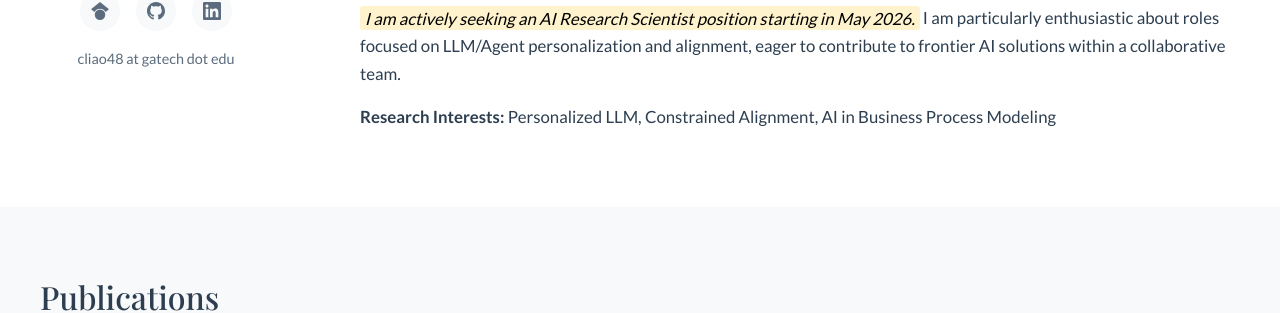
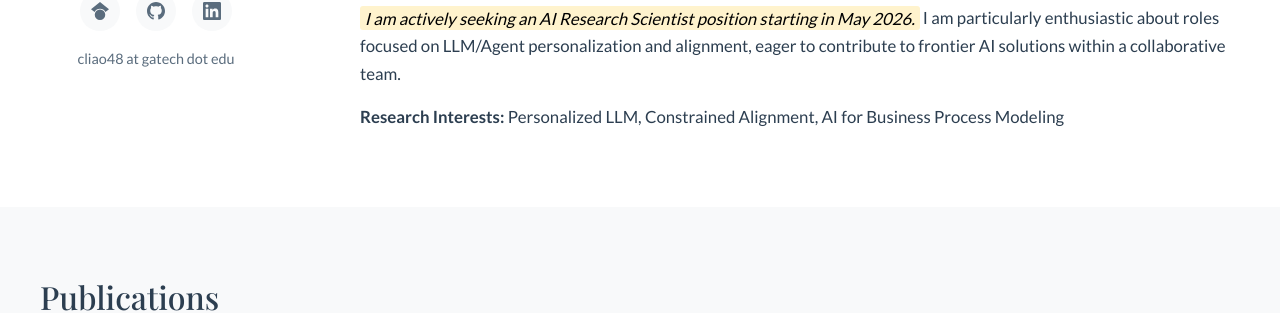
Before and after one commit to CheYiLiao/CheYiLiao.github.io, a Jekyll site: the page built from index.html, in a window 1280 px wide and 900 px high, scrolled down 394 px. Shown: the part 154-467 px from the top of the window. Built offline with Jekyll 4.4.1, drawn with Linux system fonts in a browser that asks for light colours.

Commit message:
correct typo

```diff
--- a/_data/about.yml
+++ b/_data/about.yml
@@ -12,4 +12,4 @@ content: |
 
   *<mark>I am actively seeking an AI Research Scientist position starting in May 2026.</mark>* I am particularly enthusiastic about roles focused on LLM/Agent personalization and alignment, eager to contribute to frontier AI solutions within a collaborative team.
 
-  **Research Interests:** Personalized LLM, Constrained Alignment, AI in Business Process Modeling
+  **Research Interests:** Personalized LLM, Constrained Alignment, AI for Business Process Modeling
```
